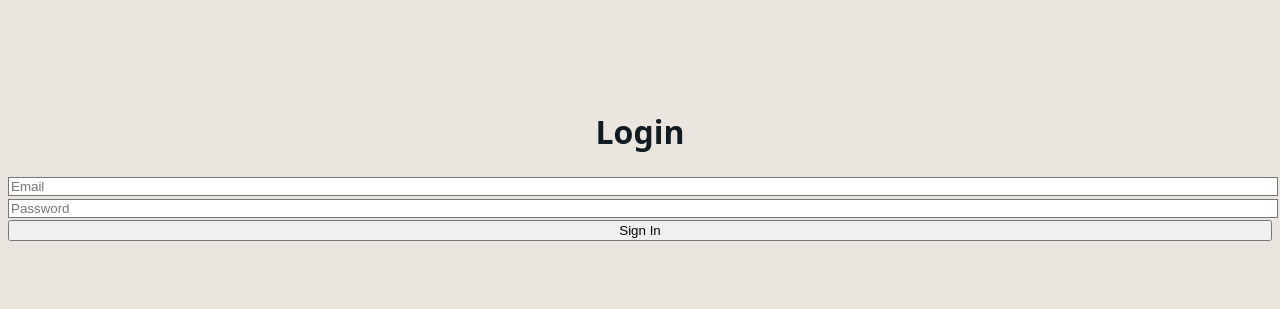
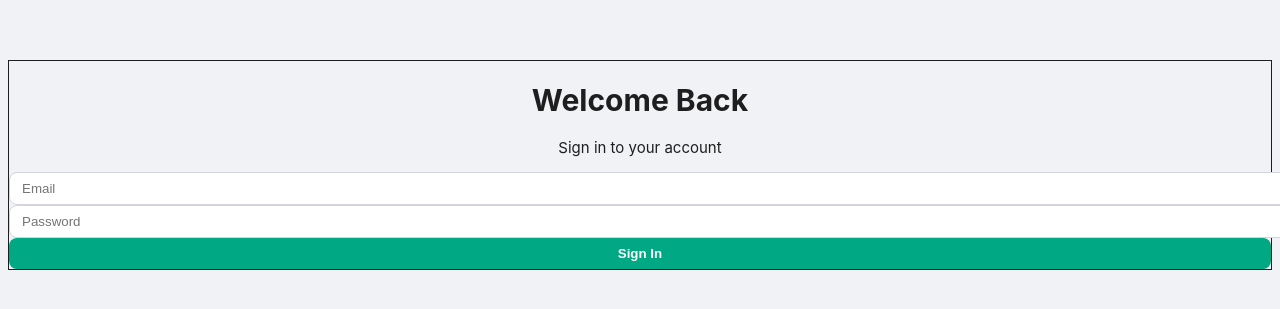
Before and after one commit to MadhalasaSJ/periskope-chat-app, a Next.js app: page / in a window 1280 px wide. Shown: the part 243-552 px from the top of the page. Built offline with nearby package versions, Linux system fonts and the light colour scheme; no server answers.

Commit message:
Fixed UI Errors

```diff
--- a/src/app/globals.css
+++ b/src/app/globals.css
@@ -2,28 +2,84 @@
 @tailwind components;
 @tailwind utilities;
 
-/* Custom Theme Variables */
+/* Global Theme Variables */
 :root {
-  --background: #eae6df; /* WhatsApp light chat background */
-  --foreground: #111b21; /* WhatsApp dark text */
-  --chat-bg: #ffffff;    /* Chat message background */
-  --accent: #00a884;     /* WhatsApp green accent */
+  --background: #f0f2f5;
+  --foreground: #1e1e1e;
+  --chat-bg: #ffffff;
+  --accent: #00a884;
+  --border: #d1d5db;
+  --input-bg: #ffffff;
+  --input-border: #d1d5db;
+  --input-focus: #00a884;
+  --shadow: 0 4px 12px rgba(0, 0, 0, 0.08);
 }
 
 @media (prefers-color-scheme: dark) {
   :root {
-    --background: #0b141a;
-    --foreground: #e9edef;
+    --background: #0a0a0a;
+    --foreground: #ededed;
     --chat-bg: #202c33;
     --accent: #00a884;
+    --border: #444;
+    --input-bg: #111;
+    --input-border: #444;
+    --input-focus: #00a884;
+    --shadow: 0 4px 12px rgba(0, 0, 0, 0.3);
   }
 }
 
-/* Global Styles */
+/* Base Styles */
 body {
   background-color: var(--background);
   color: var(--foreground);
-  font-family: system-ui, sans-serif;
+  font-family: 'Inter', system-ui, sans-serif;
+  font-size: 15px;
+  transition: background-color 0.3s ease, color 0.3s ease;
+}
+
+/* Input + Button Styling */
+input,
+textarea,
+button {
+  transition: all 0.2s ease-in-out;
+}
+
+input {
+  background-color: var(--input-bg);
+  border: 1px solid var(--input-border);
+  padding: 0.5rem 0.75rem;
+  border-radius: 8px;
+  width: 100%;
+  outline: none;
+}
+
+input:focus {
+  border-color: var(--input-focus);
+  box-shadow: 0 0 0 3px rgba(0, 168, 132, 0.2);
+}
+
+button {
+  background-color: var(--accent);
+  color: white;
+  padding: 0.5rem 1rem;
+  border-radius: 8px;
+  font-weight: 600;
+  border: none;
+  cursor: pointer;
+}
+
+button:hover {
+  background-color: #029e75;
+}
+
+/* Card/Form Shadow */
+.card {
+  background-color: var(--chat-bg);
+  box-shadow: var(--shadow);
+  border-radius: 12px;
+  padding: 2rem;
+  transition: box-shadow 0.2s ease;
 }
 
 /* Scrollbar */
@@ -31,16 +87,34 @@ body {
   width: 8px;
 }
 ::-webkit-scrollbar-thumb {
-  background: #a8b3b8;
+  background: #bbb;
   border-radius: 4px;
 }
 
-/* Chat bubble utility */
+/* Bubble (Chat) */
 .bubble {
   background-color: var(--chat-bg);
-  padding: 0.5rem 1rem;
-  border-radius: 1rem;
+  padding: 0.6rem 1rem;
+  border-radius: 1.2rem;
   max-width: 75%;
+  box-shadow: var(--shadow);
   margin-bottom: 0.5rem;
-  box-shadow: 0 1px 1px rgba(0, 0, 0, 0.05);
 }
+
+/* Animations */
+@layer utilities {
+  .animate-fadeIn {
+    animation: fadeIn 0.5s ease-out;
+  }
+
+  @keyframes fadeIn {
+    from {
+      opacity: 0;
+      transform: translateY(8px);
+    }
+    to {
+      opacity: 1;
+      transform: translateY(0);
+    }
+  }
+}
--- a/src/app/page.tsx
+++ b/src/app/page.tsx
@@ -7,6 +7,7 @@ export default function LoginPage() {
   const [email, setEmail] = useState("");
   const [password, setPassword] = useState("");
   const [mounted, setMounted] = useState(false);
+  const [loading, setLoading] = useState(false);
   const router = useRouter();
 
   useEffect(() => {
@@ -15,7 +16,9 @@ export default function LoginPage() {
 
   const handleLogin = async (e: React.FormEvent) => {
     e.preventDefault();
+    setLoading(true);
     const { error } = await supabase.auth.signInWithPassword({ email, password });
+    setLoading(false);
     if (error) alert(error.message);
     else router.push("/chats");
   };
@@ -23,12 +26,40 @@ export default function LoginPage() {
   if (!mounted) return null;
 
   return (
-    <div className="flex items-center justify-center h-screen bg-black">
-      <form onSubmit={handleLogin} className="bg-white p-6 rounded shadow-md w-full max-w-sm">
-        <h1 className="text-2xl font-bold mb-4 text-center">Login</h1>
-        <input type="email" value={email} onChange={e => setEmail(e.target.value)} placeholder="Email" className="w-full border p-2 mb-3" />
-        <input type="password" value={password} onChange={e => setPassword(e.target.value)} placeholder="Password" className="w-full border p-2 mb-4" />
-        <button type="submit" className="w-full bg-blue-600 text-white p-2 rounded">Sign In</button>
+    <div className="flex items-center justify-center h-screen bg-gradient-to-br from-gray-900 via-black to-gray-800 px-4">
+      <form
+        onSubmit={handleLogin}
+        className="bg-white/90 backdrop-blur-md border border-gray-300 rounded-xl shadow-xl w-full max-w-md p-8 space-y-6 transition-transform animate-fadeIn"
+      >
+        <h1 className="text-3xl font-semibold text-center text-gray-800">Welcome Back</h1>
+        <p className="text-sm text-center text-gray-500">Sign in to your account</p>
+
+        <div className="space-y-4">
+          <input
+            type="email"
+            value={email}
+            onChange={e => setEmail(e.target.value)}
+            placeholder="Email"
+            className="w-full px-4 py-2 border border-gray-300 rounded-lg shadow-sm focus:outline-none focus:ring-2 focus:ring-blue-500"
+            required
+          />
+          <input
+            type="password"
+            value={password}
+            onChange={e => setPassword(e.target.value)}
+            placeholder="Password"
+            className="w-full px-4 py-2 border border-gray-300 rounded-lg shadow-sm focus:outline-none focus:ring-2 focus:ring-blue-500"
+            required
+          />
+        </div>
+
+        <button
+          type="submit"
+          disabled={loading}
+          className="w-full bg-blue-600 hover:bg-blue-700 transition-colors text-white font-semibold py-2 px-4 rounded-lg shadow-md disabled:opacity-50"
+        >
+          {loading ? "Signing In..." : "Sign In"}
+        </button>
       </form>
     </div>
   );
--- a/src/components/ChatWindow.tsx
+++ b/src/components/ChatWindow.tsx
@@ -1,6 +1,6 @@
 "use client";
 
-import { useEffect, useRef, useState, useCallback, useMemo } from "react";
+import { useEffect, useRef, useState, useCallback } from "react";
 import { supabase } from "@/lib/supabaseClient";
 import {
   FaUserAlt,
@@ -13,19 +13,19 @@ import {
 import MessageInput from "@/components/MessageInput";
 import styles from "@/styles/ChatWindow.module.css";
 
-type Props = {
-  chatId: string | null;
-  chatName?: string | null;
-};
-
-type Message = {
+interface Message {
   id?: string;
   sender: string;
   content: string;
   created_at: string;
   chat_id: string;
   sender_avatar_url?: string | null;
-};
+}
+
+interface Props {
+  chatId: string | null;
+  chatName?: string | null;
+}
 
 const userIcons = [
   FaUserAlt,
@@ -36,7 +36,6 @@ const userIcons = [
   FaUserTie,
 ];
 
-// Memoize the getUserIcon to avoid recalculating on every render
 const getUserIcon = (email: string) => {
   const hash = email
     .split("")
@@ -49,11 +48,8 @@ export default function ChatWindow({ chatId, chatName }: Props) {
   const [currentUser, setCurrentUser] = useState<string | null>(null);
   const [resolvedChatName, setResolvedChatName] = useState<string>("Chat");
   const [chatAvatarUrl, setChatAvatarUrl] = useState<string | null>(null);
-  const [loadingMessages, setLoadingMessages] = useState<boolean>(false);
-  const [errorLoadingMessages, setErrorLoadingMessages] = useState<string | null>(null);
   const bottomRef = useRef<HTMLDivElement | null>(null);
 
-  // Fetch chat details (name, avatar)
   useEffect(() => {
     if (chatName && chatId) {
       setResolvedChatName(chatName);
@@ -77,7 +73,6 @@ export default function ChatWindow({ chatId, chatName }: Props) {
     }
   }, [chatId, chatName]);
 
-  // Get current authenticated user email
   useEffect(() => {
     const fetchUser = async () => {
       const {
@@ -89,37 +84,28 @@ export default function ChatWindow({ chatId, chatName }: Props) {
     fetchUser();
   }, []);
 
-  // Scroll to bottom when messages update
   useEffect(() => {
     bottomRef.current?.scrollIntoView({ behavior: "smooth" });
   }, [messages]);
 
-  // Fetch initial messages for the chat
   useEffect(() => {
     if (!chatId) return;
 
     const fetchMessages = async () => {
-      setLoadingMessages(true);
-      setErrorLoadingMessages(null);
       const { data, error } = await supabase
         .from("messages")
         .select("*")
         .eq("chat_id", chatId)
-        .order("created_at", { ascending: true });
+        .order("created_at");
 
-      if (error) {
-        setErrorLoadingMessages(error.message);
-        setMessages([]);
-      } else if (data) {
+      if (!error && data) {
         setMessages(data);
       }
-      setLoadingMessages(false);
     };
 
     fetchMessages();
   }, [chatId]);
 
-  // Realtime subscription for new messages
   useEffect(() => {
     if (!chatId) return;
 
@@ -135,12 +121,8 @@ export default function ChatWindow({ chatId, chatName }: Props) {
         },
         (payload) => {
           const newMessage = payload.new as Message;
-
           setMessages((prev) => {
-            // Avoid duplicates
-            if (prev.find((msg) => msg.id === newMessage.id)) {
-              return prev;
-            }
+            if (prev.find((msg) => msg.id === newMessage.id)) return prev;
             return [...prev, newMessage];
           });
         }
@@ -152,12 +134,10 @@ export default function ChatWindow({ chatId, chatName }: Props) {
     };
   }, [chatId]);
 
-  // Handler for new messages from MessageInput
   const handleLocalMessage = useCallback((msg: Message) => {
     setMessages((prev) => [...prev, msg]);
   }, []);
 
-  // Format time nicely, including showing date if not today
   const formatTimestamp = (timestamp: string) => {
     const date = new Date(timestamp);
     const now = new Date();
@@ -186,7 +166,6 @@ export default function ChatWindow({ chatId, chatName }: Props) {
 
   return (
     <div className={styles.chatWindowContainer}>
-      {/* Header */}
       <div className={styles.chatHeader}>
         <div className={styles.chatHeaderLeft}>
           {chatAvatarUrl ? (
@@ -208,15 +187,8 @@ export default function ChatWindow({ chatId, chatName }: Props) {
         </div>
       </div>
 
-      {/* Messages */}
       <div className={styles.messagesList}>
-        {loadingMessages && <p>Loading messages...</p>}
-        {errorLoadingMessages && (
-          <p className={styles.errorText}>Error: {errorLoadingMessages}</p>
-        )}
-        {!loadingMessages && !messages.length && (
-          <p className={styles.noMessagesText}>No messages yet</p>
-        )}
+        {!messages.length && <p className={styles.noMessagesText}>No messages yet</p>}
 
         {messages.map((msg, idx) => {
           const isMe = msg.sender === currentUser;
@@ -227,7 +199,9 @@ export default function ChatWindow({ chatId, chatName }: Props) {
           return (
             <div
               key={msg.id || idx}
-              className={`${styles.messageRow} ${isMe ? styles.me : styles.them}`}
+              className={`${styles.messageRow} ${
+                isMe ? styles.me : styles.them
+              }`}
             >
               {!isMe && (
                 <div className={styles.avatar} title={msg.sender}>
@@ -262,10 +236,9 @@ export default function ChatWindow({ chatId, chatName }: Props) {
             </div>
           );
         })}
-        <div ref={bottomRef} />
+        <div ref={bottomRef} style={{ height: 1 }} />
       </div>
 
-      {/* Input */}
       <MessageInput chatId={chatId} onNewMessage={handleLocalMessage} />
     </div>
   );
```
